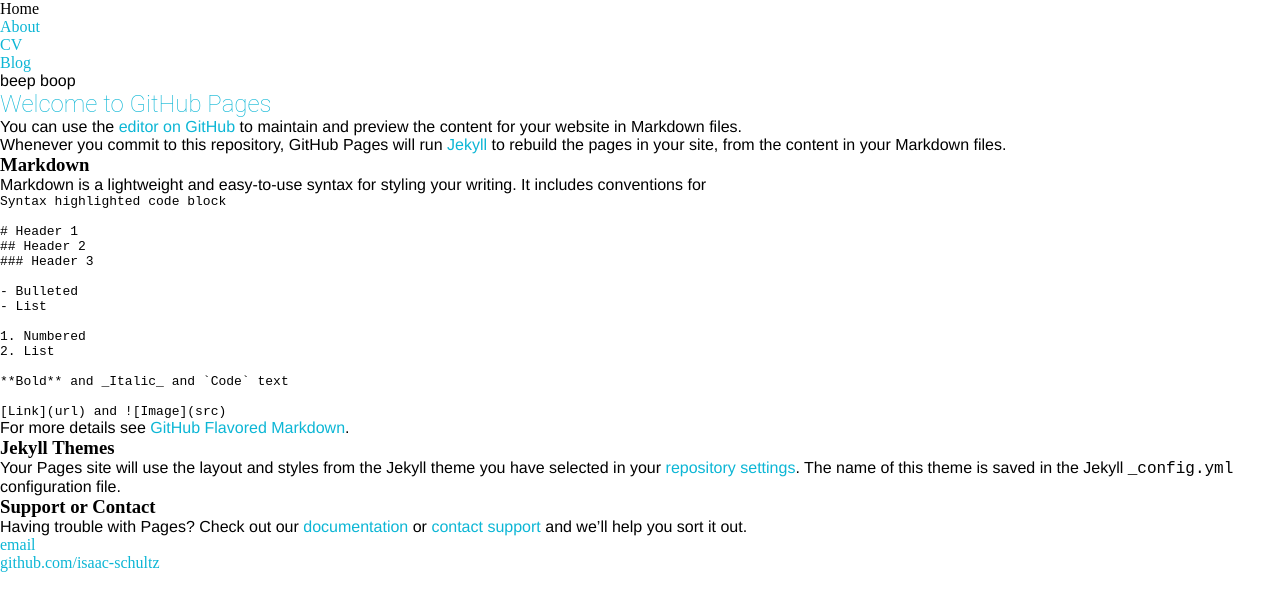
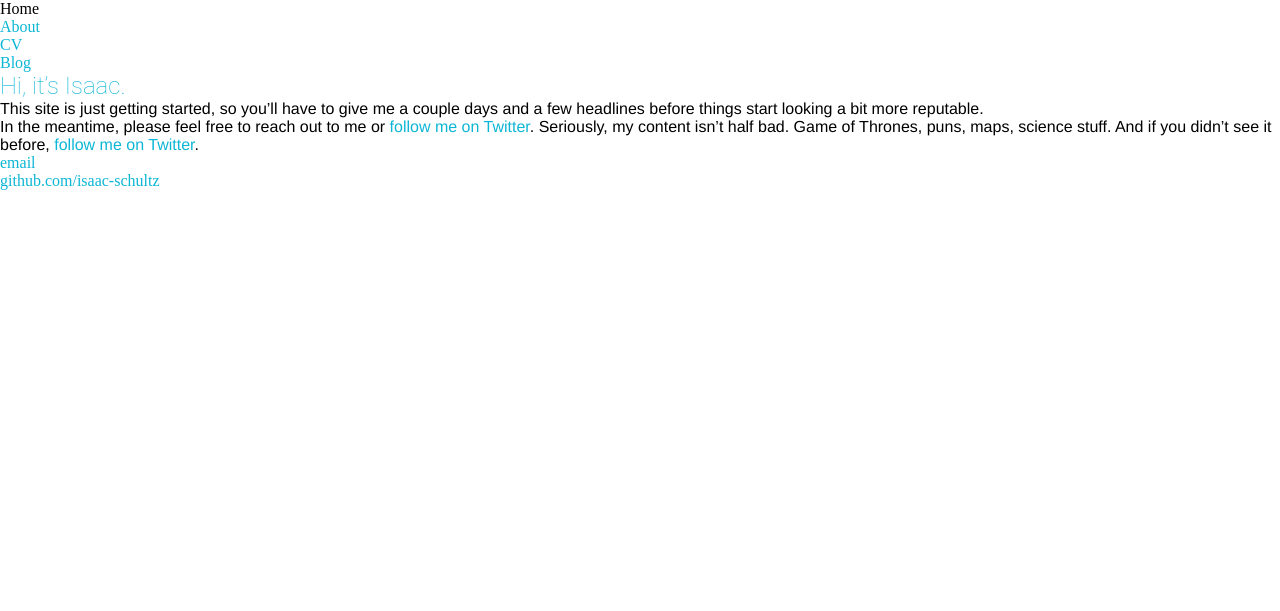
Before and after one commit to isaac-schultz/isaac-schultz.github.io, a Jekyll site: the page built from index.md, in a window 1280 px wide. Shown: the top 611 px of the page. Built offline with Jekyll 4.4.1, drawn with Linux system fonts in a browser that asks for light colours; our own code applies the rules of GitHub Pages for plain Markdown files.

Commit message:
Update index.md
updates.me

````diff
--- a/index.md
+++ b/index.md
@@ -1,38 +1,5 @@
-beep boop
-## Welcome to GitHub Pages
+## Hi, it's Isaac.
 
-You can use the [editor on GitHub](https://github.com/isaac-schultz/isaac-schultz.github.io/edit/master/index.md) to maintain and preview the content for your website in Markdown files.
+This site is just getting started, so you'll have to give me a couple days and a few headlines before things start looking a bit more reputable.
 
-Whenever you commit to this repository, GitHub Pages will run [Jekyll](https://jekyllrb.com/) to rebuild the pages in your site, from the content in your Markdown files.
-
-### Markdown
-
-Markdown is a lightweight and easy-to-use syntax for styling your writing. It includes conventions for
-
-```markdown
-Syntax highlighted code block
-
-# Header 1
-## Header 2
-### Header 3
-
-- Bulleted
-- List
-
-1. Numbered
-2. List
-
-**Bold** and _Italic_ and `Code` text
-
-[Link](url) and ![Image](src)
-```
-
-For more details see [GitHub Flavored Markdown](https://guides.github.com/features/mastering-markdown/).
-
-### Jekyll Themes
-
-Your Pages site will use the layout and styles from the Jekyll theme you have selected in your [repository settings](https://github.com/isaac-schultz/isaac-schultz.github.io/settings). The name of this theme is saved in the Jekyll `_config.yml` configuration file.
-
-### Support or Contact
-
-Having trouble with Pages? Check out our [documentation](https://help.github.com/categories/github-pages-basics/) or [contact support](https://github.com/contact) and we’ll help you sort it out.
+In the meantime, please feel free to reach out to me or [follow me on Twitter](https://twitter.com/isaac_schultz_). Seriously, my content isn't half bad. Game of Thrones, puns, maps, science stuff. And if you didn't see it before, [follow me on Twitter](https://twitter.com/isaac_schultz_).
````
